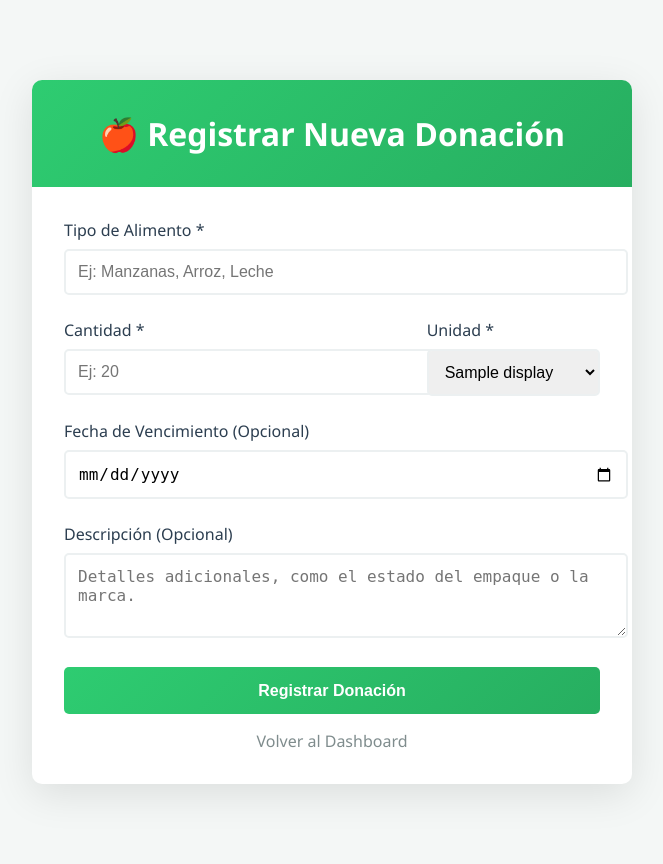
After one commit to SebastianGarrido212/FoodTrack, a Django app: template appFoodtrack/templates/templatesApp/crearDonacion.html in a window 1280 px wide. The commit adds this page. Shown: the whole page, without its empty margins (308-971 px from the left). Run offline with Django 5.2, Linux system fonts and the light colour scheme; the template is opened without the code that fills it: most values are stand-ins (such as "Sample title", 1, 10 or a date in 2020).

Commit message:
Nueva donacion

```diff
--- /dev/null
+++ b/appFoodtrack/templates/templatesApp/crearDonacion.html
@@ -0,0 +1,64 @@
+<!DOCTYPE html>
+<html lang="es">
+<head>
+    <meta charset="UTF-8">
+    <meta name="viewport" content="width=device-width, initial-scale=1.0">
+    <title>Registrar Nueva Donación - FoodTrack</title>
+    <style>
+        body { font-family: 'Segoe UI', sans-serif; background-color: #f4f7f6; margin: 0; padding: 2rem; display: flex; justify-content: center; align-items: center; min-height: 100vh; }
+        .container { background: white; border-radius: 10px; box-shadow: 0 10px 40px rgba(0,0,0,0.1); max-width: 600px; width: 100%; overflow: hidden; }
+        .header { background: linear-gradient(135deg, #2ecc71 0%, #27ae60 100%); color: white; padding: 2rem; text-align: center; }
+        .header h1 { margin: 0; }
+        .form-content { padding: 2rem; }
+        .form-group { margin-bottom: 1.5rem; }
+        .form-group label { display: block; margin-bottom: 0.5rem; color: #2c3e50; font-weight: 500; }
+        .form-group input, .form-group select, .form-group textarea { width: 100%; padding: 0.75rem; border: 2px solid #ecf0f1; border-radius: 5px; font-size: 1rem; transition: border-color 0.3s; }
+        .form-group input:focus, .form-group select:focus, .form-group textarea:focus { outline: none; border-color: #2ecc71; }
+        .form-row { display: grid; grid-template-columns: 2fr 1fr; gap: 1rem; }
+        .btn { width: 100%; padding: 0.9rem; background: linear-gradient(135deg, #2ecc71 0%, #27ae60 100%); color: white; border: none; border-radius: 5px; font-size: 1rem; font-weight: bold; cursor: pointer; transition: transform 0.2s; }
+        .btn:hover { transform: translateY(-2px); }
+        .back-link { display: block; text-align: center; margin-top: 1rem; color: #7f8c8d; text-decoration: none; }
+        .back-link:hover { color: #27ae60; }
+    </style>
+</head>
+<body>
+    <div class="container">
+        <div class="header">
+            <h1>🍎 Registrar Nueva Donación</h1>
+        </div>
+        <div class="form-content">
+            <form action="{% url 'crearDonacion' %}" method="POST">
+                {% csrf_token %}
+                <div class="form-group">
+                    <label for="tipo_alimento">Tipo de Alimento *</label>
+                    <input type="text" id="tipo_alimento" name="tipo_alimento" placeholder="Ej: Manzanas, Arroz, Leche" required>
+                </div>
+                <div class="form-row">
+                    <div class="form-group">
+                        <label for="cantidad">Cantidad *</label>
+                        <input type="number" id="cantidad" name="cantidad" placeholder="Ej: 20" required step="0.01">
+                    </div>
+                    <div class="form-group">
+                        <label for="unidad_medida">Unidad *</label>
+                        <select id="unidad_medida" name="unidad_medida" required>
+                            {% for value, display in unidades %}
+                                <option value="{{ value }}">{{ display }}</option>
+                            {% endfor %}
+                        </select>
+                    </div>
+                </div>
+                <div class="form-group">
+                    <label for="fecha_vencimiento">Fecha de Vencimiento (Opcional)</label>
+                    <input type="date" id="fecha_vencimiento" name="fecha_vencimiento">
+                </div>
+                <div class="form-group">
+                    <label for="descripcion">Descripción (Opcional)</label>
+                    <textarea id="descripcion" name="descripcion" rows="3" placeholder="Detalles adicionales, como el estado del empaque o la marca."></textarea>
+                </div>
+                <button type="submit" class="btn">Registrar Donación</button>
+                <a href="{% url 'dashboard' %}" class="back-link">Volver al Dashboard</a>
+            </form>
+        </div>
+    </div>
+</body>
+</html>
--- a/appFoodtrack/templates/templatesApp/dashboard.html
+++ b/appFoodtrack/templates/templatesApp/dashboard.html
@@ -78,7 +78,7 @@
         <nav>
             <a href="{% url 'dashboard' %}" class="nav-link active">Dashboard</a>
             {% if usuario.tipo_usuario == 'donador' %}
-                <a href="#" class="nav-link">Mis Donaciones</a>
+                <a href="{% url 'crearDonacion' %}" class="nav-link">Nueva Donacion</a>
             {% elif usuario.tipo_usuario == 'organizacion' %}
                  <a href="#" class="nav-link">Donaciones Recibidas</a>
             {% endif %}
--- a/prjFoodtrack/urls.py
+++ b/prjFoodtrack/urls.py
@@ -19,9 +19,10 @@ from django.urls import path
 from appFoodtrack import views
 
 urlpatterns = [
-    path('inicio/', views.inicio, name="menuInicial"),
+    path('', views.inicio, name="menuInicial"),
     path('iniciarSesion/',views.inicioSesion, name="inicioSesion"),
     path('crearUsuario/',views.crearUsuario, name="crearUsuario"),
     path('logout/', views.logout, name="logout"),
     path('dashboard/', views.dashboard, name="dashboard"),
+    path('donacion/nueva/', views.crear_donacion, name="crearDonacion")
 ]
```
Also changed, not shown: appFoodtrack/views.py (+55 -0 lines).
